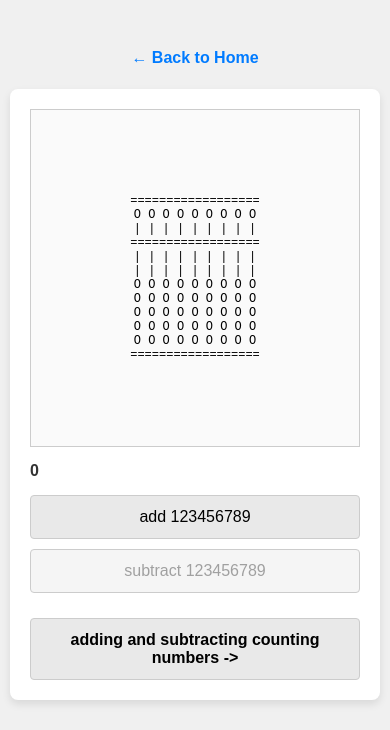
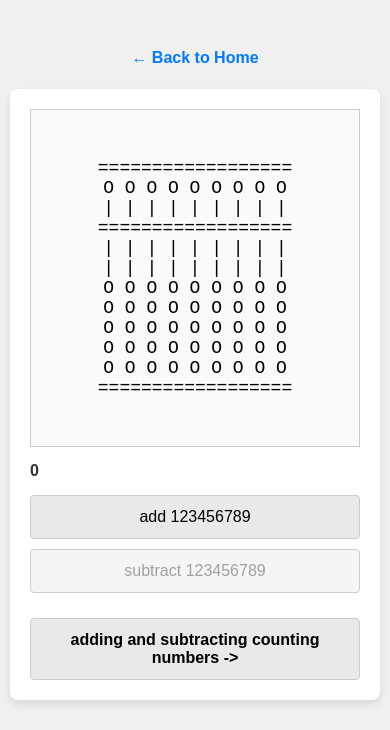
Before and after one commit to Aric-W/math-with-tools, a website with bundled scripts: page example1.html in a window 390 px wide. Shown: the part 163-893 px from the top of the page. Built offline with nearby package versions, Linux system fonts and the light colour scheme.

Commit message:
committing one last time, I need to figure out how to control the font sizes just in case. Thank God it's D90 so I dont have to worry about it so much.

```diff
--- a/example1.html
+++ b/example1.html
@@ -211,7 +211,7 @@
             }
 
             .scroll-container {
-                font-size: 12px; /* Scale font down slightly on very small screens to fit output */
+                font-size: 18px; /* Scale font down slightly on very small screens to fit output */
             }
         }
     </style>
```
